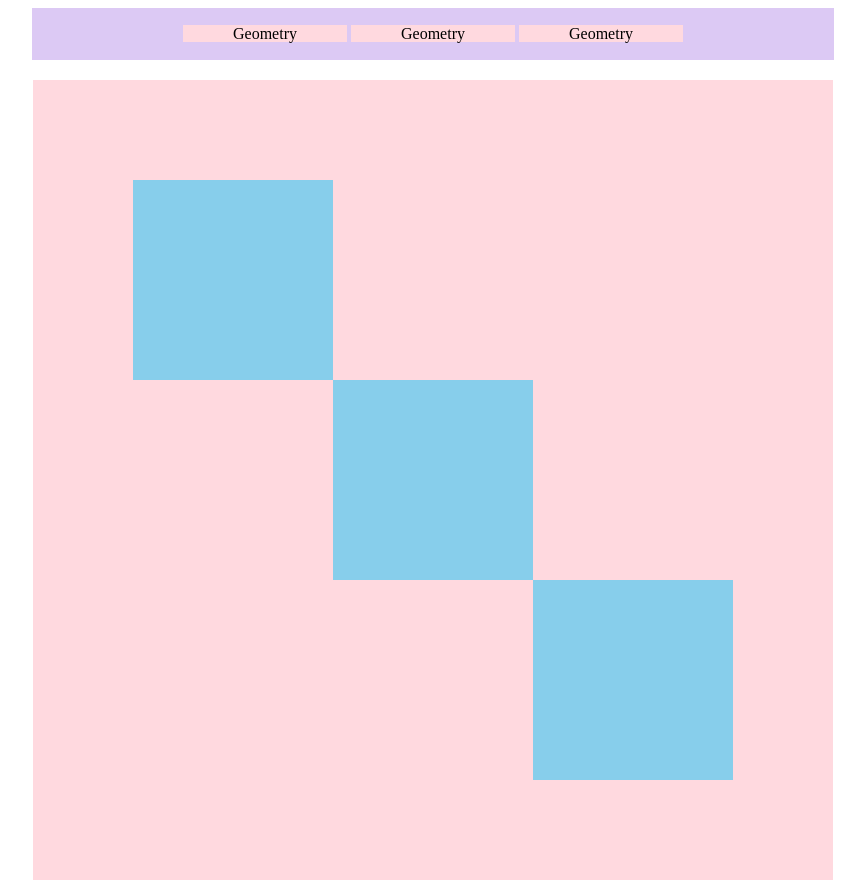
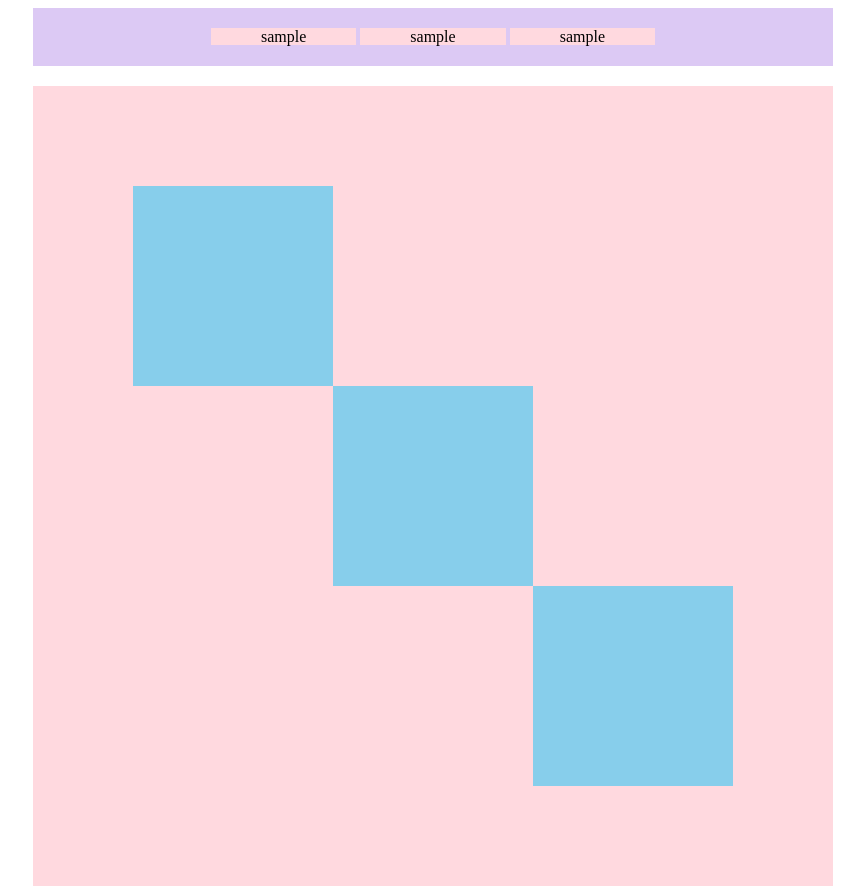
Before and after one commit to tadayoedo-sizumazu/samurai-terakoya, a plain HTML site: page kadai_018/kadai_018.htm/kadai_018.html in a window 1280 px wide. Shown: the top 886 px of the page, without its empty margins (207-1072 px from the left). Drawn offline with Linux system fonts and the light colour scheme.

Commit message:
１８章課題
このページは１８章の課題です

```diff
--- a/kadai_018/kadai_018.htm/kadai_018.html
+++ b/kadai_018/kadai_018.htm/kadai_018.html
@@ -8,22 +8,19 @@
     </head>
         <body>
             <div id="top">
-                <div class="top-child">
-                    <P><span class="first-span">Geometry</span><span class="second-span">Geometry</span><span class="third-span">Geometry</span></p>
-                </div>
+                <p class="top-child">sample</P>
+                <p class="top-child">sample</P>
+                <p class="top-child">sample</P>
             </div>
                 <div id="middle">
                     <div id="middle-child01"></div>
                     <div id="middle-child02"></div>
-                        <div id="middle-child03"> </div>
+                    <div id="middle-child03"></div>
                 </div>
                     <div id="bottom">
                         <div id="bottom-child01"></div>
                         <div id="bottom-child02"></div>
                         <div id="bottom-child03"></div>
                     </div>
-
-
-
         </body>
 </html>
--- a/kadai_018/kadai_018.htm/style.css
+++ b/kadai_018/kadai_018.htm/style.css
@@ -1,47 +1,43 @@
 #top {
     margin-left: auto;
     margin-right: auto;
+    text-align: center;
     width: 800px;
-    text-align: center;
-    padding: 1px;
+    padding: 20px 0px 20px 0px;
     margin-bottom: 20px;
     background-color: #dcc9f4;
 }
 .top-child {
-    margin-left: auto;
-    margin-right: auto;
-}
- .first-span{
+    display: inline;
     width: 20%;
-    margin: 2px;
     padding-left: 50px;
     padding-right: 50px;
     background-color: #ffd9df
 }
-.second-span{
+.top-child {
+    display: inline;
     width: 20%;
-    margin: 2px;
     padding-left: 50px;
     padding-right: 50px;
     background-color: #ffd9df
 }
-.third-span{
+.top-child {
+    display: inline;
     width: 20%;
-    margin: 2px;
     padding-left: 50px;
     padding-right: 50px;
     background-color: #ffd9df
 }
-#middle{
+#middle {
     position: relative;
     margin-left: auto;
     margin-right: auto;
     width: 800px;
     height: 800px;
-    margin-bottom: 20px;
+    margin-top: 20px;
     background-color: #ffd9df;
 }
-#middle-child01{
+#middle-child01 {
     position: absolute;
     top: 100px;
     left: 100px;
@@ -49,7 +45,7 @@
     height: 200px;
     background-color: #87ceeb;
 }
-#middle-child02{
+#middle-child02 {
     position: absolute;
     top: 300px;
     left: 300px;
@@ -57,7 +53,7 @@
     height: 200px;
     background-color: #87ceeb;
 }
-#middle-child03{
+#middle-child03 {
     position: absolute;
     top: 500px;
     left: 500px;
@@ -65,31 +61,29 @@
     height: 200px;
     background-color: #87ceeb;
 }
-#bottom{
-    position: relative;
+#bottom {
     margin-left: auto;
     margin-right: auto;
     width: 800px;
     height: 300px;
+    margin-top: 20px;
     background-color: #87ceeb;
 }
-#bottom-child01{
-    position: absolute;
+#bottom-child01 {
+    position: relative;
     width: 400px;
     height: 100px;
     background-color: #e5dcf0;
 }
-#bottom-child02{
-    position: absolute;
-    top: 100px;
+#bottom-child02 {
+    position: relative;
     left: 200px;
     width: 400px;
     height: 100px;
     background-color: #e5dcf0;
 }
-#bottom-child03{
-    position: absolute;
-    top: 200px;
+#bottom-child03 {
+    position: relative;
     left: 400px;
     width: 400px;
     height: 100px;
```
Lines whose indentation alone changed are shown as unchanged.
